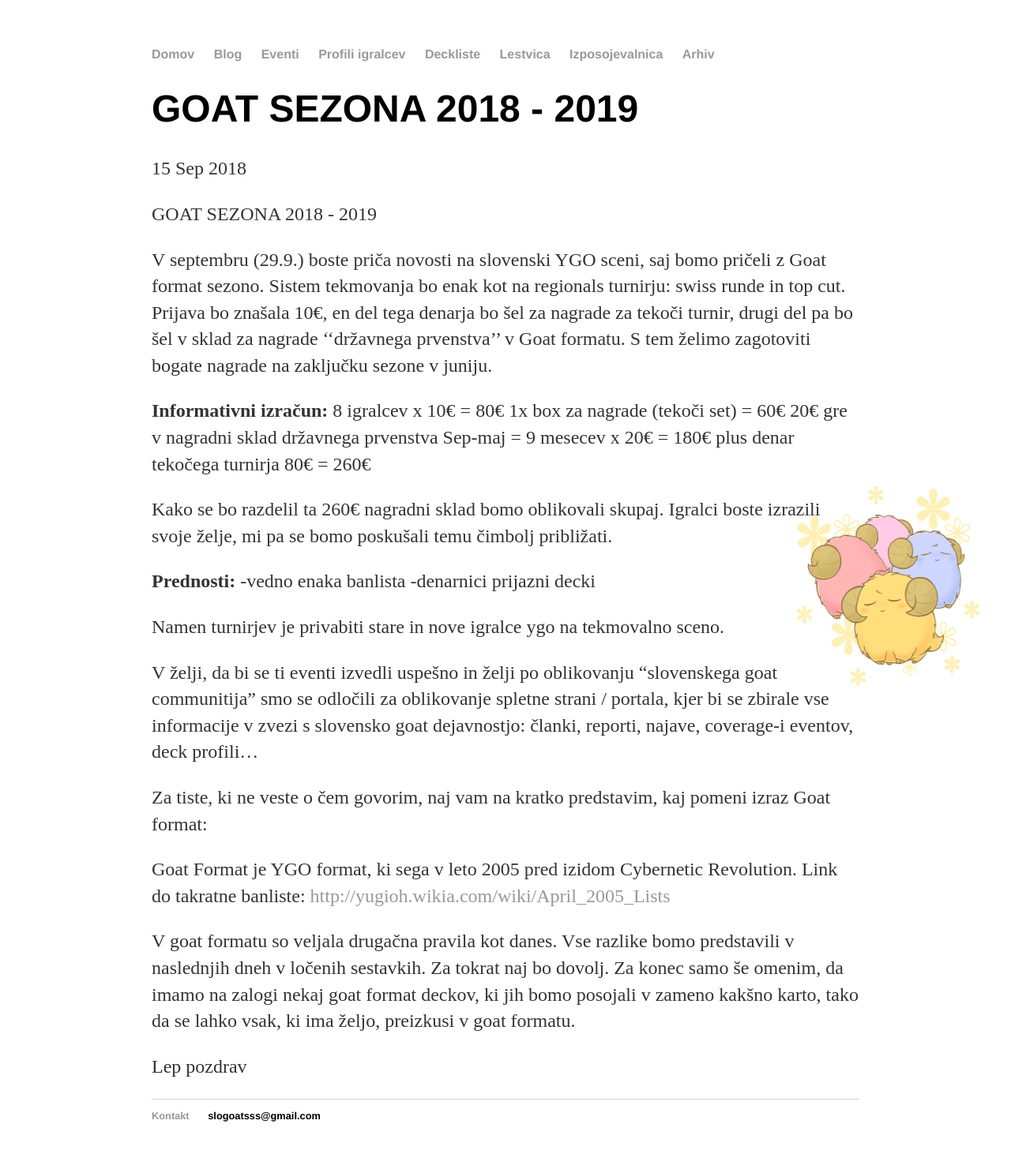
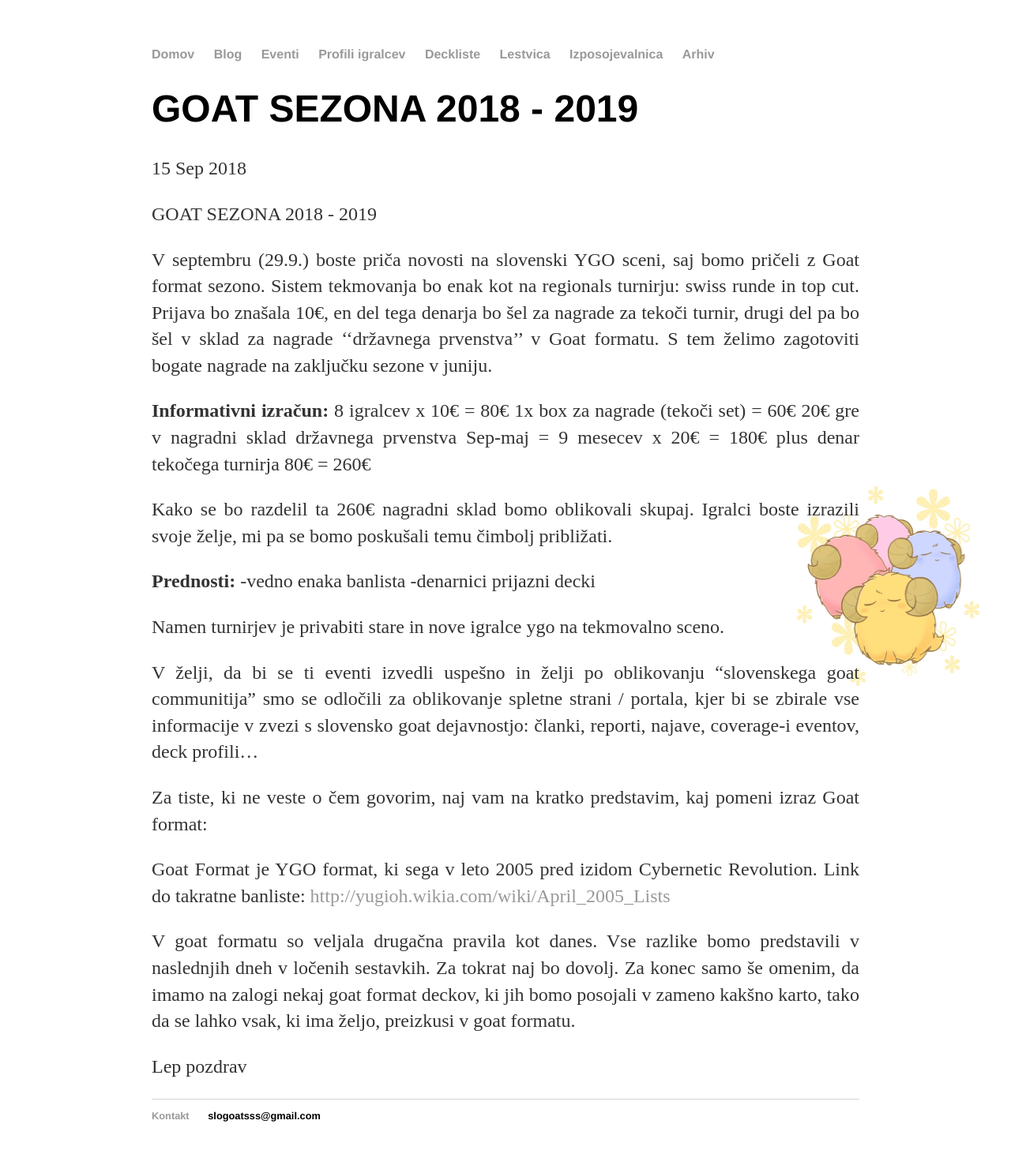
Before and after one commit to slogoatsss/slogoatsss.github.io, a Jekyll site: the page built from _posts/2018-09-15-najava.md, in a window 1280 px wide. Shown: the whole page at 79% size. Built offline with Jekyll 4.4.1, drawn with Linux system fonts in a browser that asks for light colours.

Commit message:
Update post.html

```diff
--- a/_layouts/post.html
+++ b/_layouts/post.html
@@ -1,6 +1,11 @@
 ---
 layout: default
 ---
+<style>
+  .post{
+   text-align: justify;
+  }
+</style>
 <h1>{{ page.title }}</h1>
 <p class="meta">{{ page.date | date_to_string }}</p>
 
```
